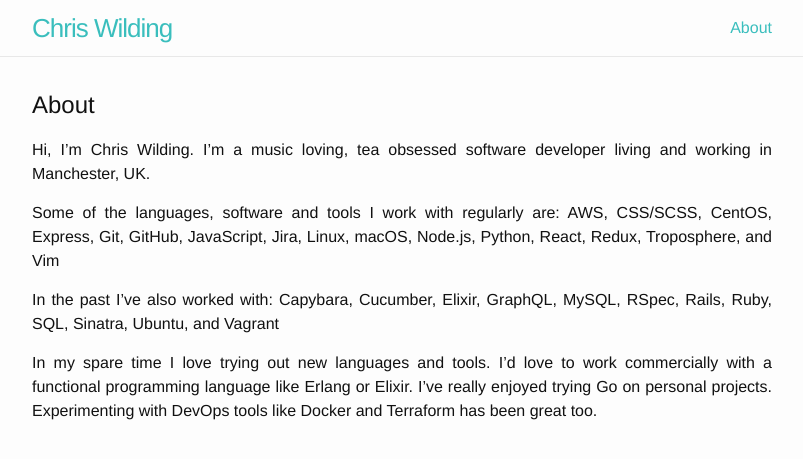
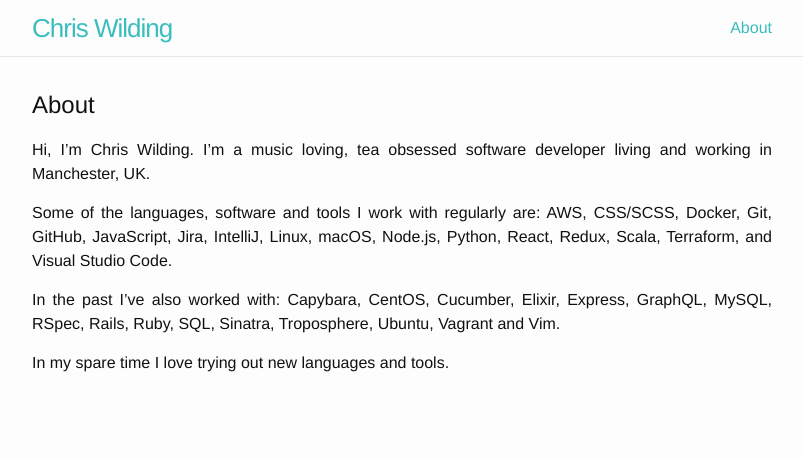
Before and after one commit to ChrisWilding/ChrisWilding.github.io, a Jekyll site: the page built from about.md, in a window 1280 px wide. Shown: the top 459 px of the page, without its empty margins (238-1041 px from the left). Built offline with Jekyll 4.4.1, drawn with Linux system fonts in a browser that asks for light colours.

Commit message:
Update about page

```diff
--- a/_includes/header.html
+++ b/_includes/header.html
@@ -12,7 +12,7 @@
       <div class="trigger">
         {% for my_page in site.pages %}
         {% if my_page.title %}
-        <a class="page-link" href="{{ my_page.url | prepend: site.baseurl }}/index.html">{{ my_page.title }}</a>
+        <a class="page-link" href="{{ my_page.url | prepend: site.baseurl }}index.html">{{ my_page.title }}</a>
         {% endif %}
         {% endfor %}
       </div>
--- a/about.md
+++ b/about.md
@@ -7,13 +7,11 @@
 living and working in Manchester, UK.
 
 Some of the languages, software and tools I work with regularly are: AWS,
-CSS/SCSS, CentOS, Express, Git, GitHub, JavaScript, Jira, Linux, macOS,
-Node.js, Python, React, Redux, Troposphere, and Vim
+CSS/SCSS, Docker, Git, GitHub, JavaScript, Jira, IntelliJ, Linux, macOS,
+Node.js, Python, React, Redux, Scala, Terraform, and Visual Studio Code.
 
-In the past I've also worked with: Capybara, Cucumber, Elixir, GraphQL, MySQL,
-RSpec, Rails, Ruby, SQL, Sinatra, Ubuntu, and Vagrant
+In the past I've also worked with: Capybara, CentOS, Cucumber, Elixir, Express,
+GraphQL, MySQL, RSpec, Rails, Ruby, SQL, Sinatra, Troposphere, Ubuntu, Vagrant
+and Vim.
 
-In my spare time I love trying out new languages and tools. I'd love to work
-commercially with a functional programming language like Erlang or Elixir. I've
-really enjoyed trying Go on personal projects. Experimenting with DevOps tools
-like Docker and Terraform has been great too.
+In my spare time I love trying out new languages and tools.
```
Also changed, not shown: 1 other file.
